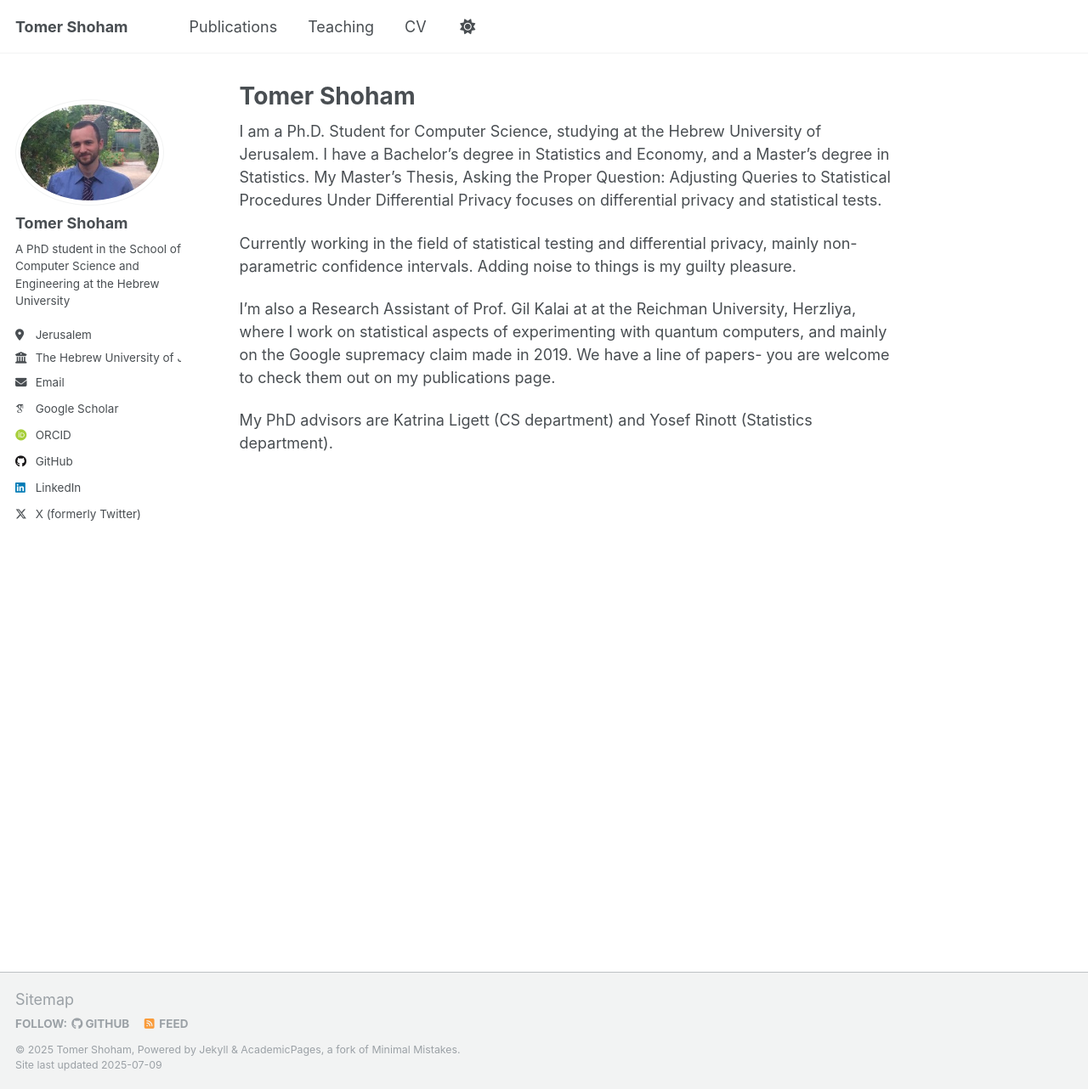
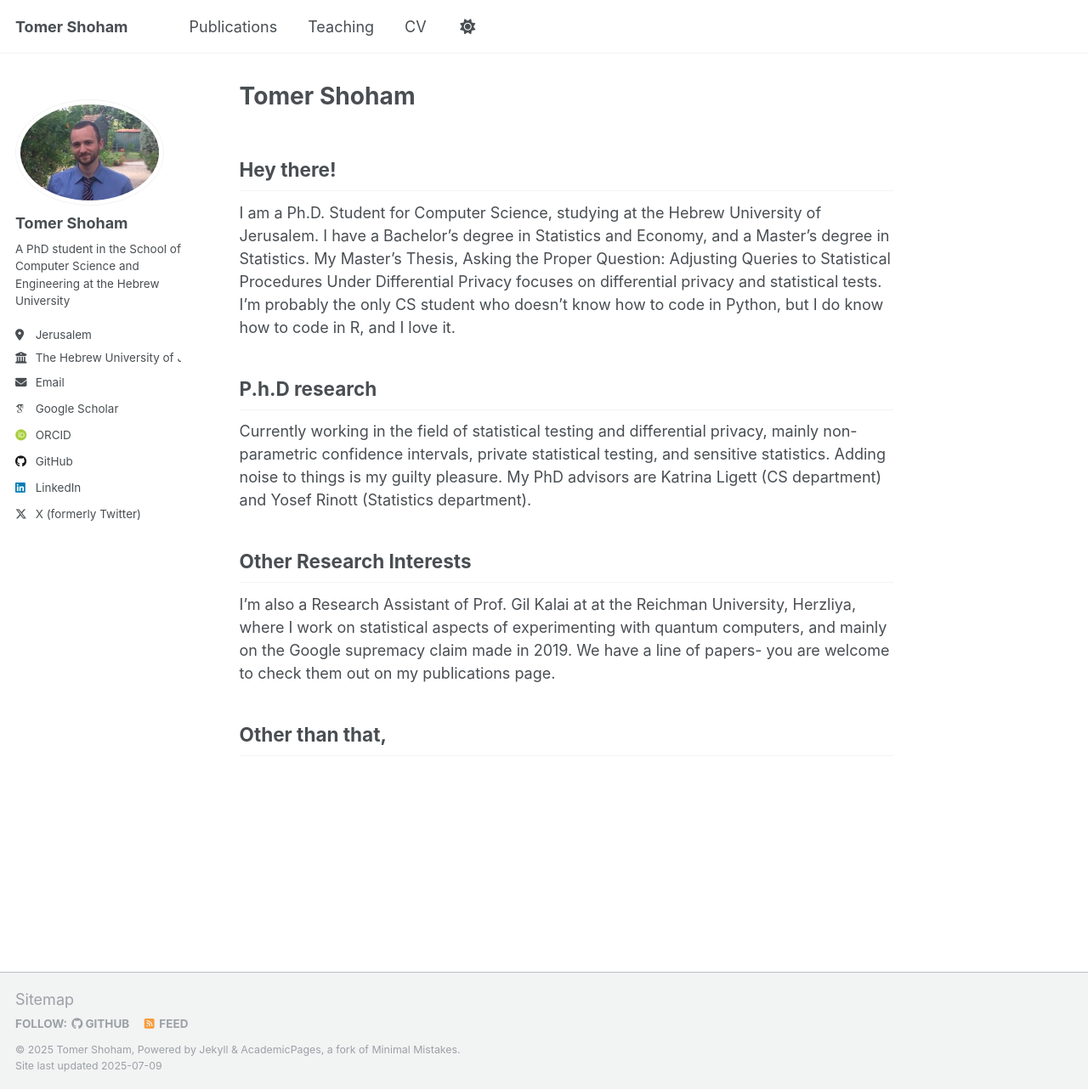
Before and after one commit to TomerShoham1/TomerShoham1.github.io, a Jekyll site: the page built from _pages/about.md, in a window 1280 px wide and 1282 px high. Shown: the whole window at 85% size. Built offline with Jekyll 4.4.1, drawn with Linux system fonts in a browser that asks for light colours; some web fonts are replaced; a script that is not in the unit is left out.

Commit message:
Updating the Home page

```diff
--- a/_pages/about.md
+++ b/_pages/about.md
@@ -8,10 +8,14 @@ redirect_from:
   - /about.html
 ---
 
-I am a Ph.D. Student for Computer Science, studying at the Hebrew University of Jerusalem. I have a Bachelor's degree in Statistics and Economy, and a Master's degree in Statistics. My Master's Thesis, Asking the Proper Question: Adjusting Queries to Statistical Procedures Under Differential Privacy focuses on differential privacy and statistical tests.
+## Hey there!
+I am a Ph.D. Student for Computer Science, studying at the Hebrew University of Jerusalem. I have a Bachelor's degree in Statistics and Economy, and a Master's degree in Statistics. My Master's Thesis, Asking the Proper Question: Adjusting Queries to Statistical Procedures Under Differential Privacy focuses on differential privacy and statistical tests. I'm probably the only CS student who doesn't know how to code in Python, but I do know how to code in R, and I love it.
 
-Currently working in the field of statistical testing and differential privacy, mainly non-parametric confidence intervals. Adding noise to things is my guilty pleasure.
+## P.h.D research
+Currently working in the field of statistical testing and differential privacy, mainly non-parametric confidence intervals, private statistical testing, and sensitive statistics. Adding noise to things is my guilty pleasure.
+My PhD advisors are Katrina Ligett (CS department) and Yosef Rinott (Statistics department).
 
+## Other Research Interests
 I'm also a Research Assistant of Prof. Gil Kalai at at the Reichman University, Herzliya, where I work on statistical aspects of experimenting with quantum computers, and mainly on the Google supremacy claim made in 2019. We have a line of papers- you are welcome to check them out on my publications page.
 
-My PhD advisors are Katrina Ligett (CS department) and Yosef Rinott (Statistics department).
+## Other than that,
```
